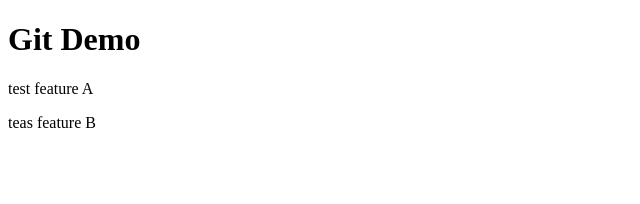
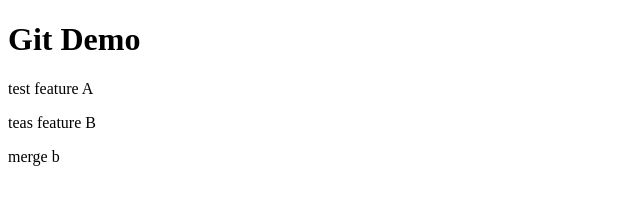
Before and after one commit to 21Jasper12/git-test, a plain HTML site: page index.html in a window 1280 px wide. Shown: the full height of the page, 0-640 px from the left. Drawn offline with Linux system fonts and the light colour scheme.

Commit message:
add something

```diff
--- a/index.html
+++ b/index.html
@@ -11,6 +11,8 @@
   <p>test feature A</p>
 
   <p>teas feature B</p>
+
+  <p>merge b</p>
 </body>
 
 </html>
```
